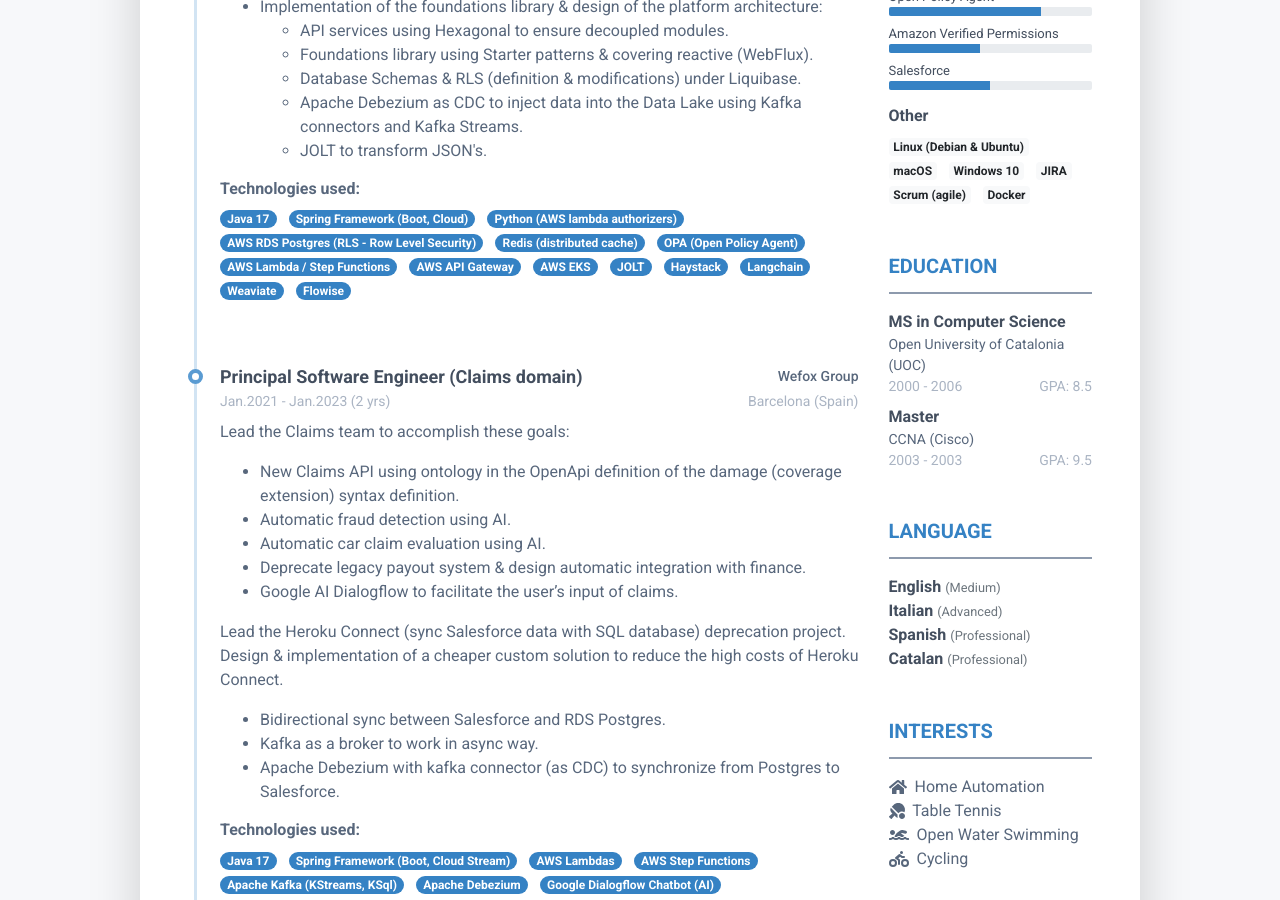
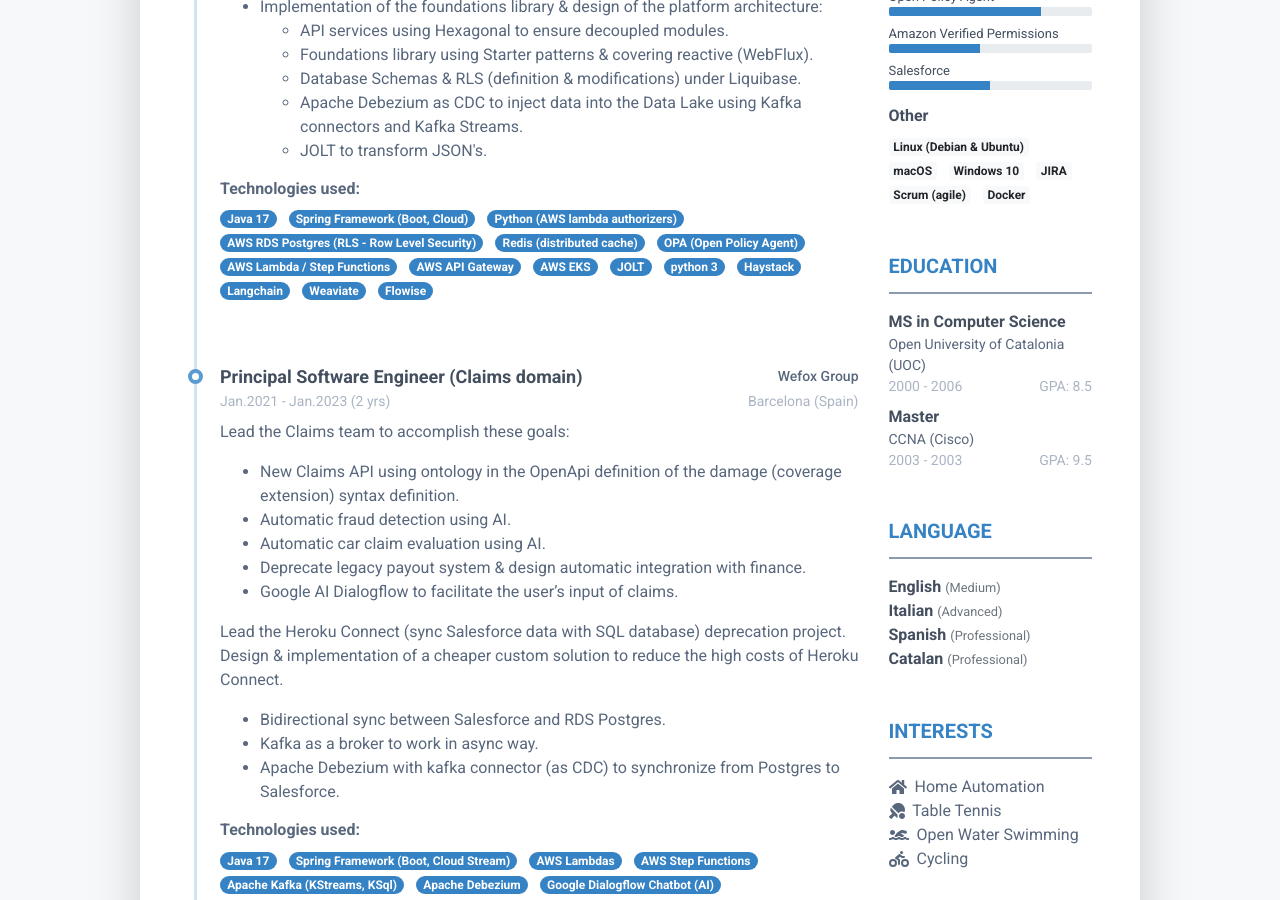
Before and after one commit to avall/avall.github.io, a Jekyll site: the page built from index.html, in a window 1280 px wide and 900 px high, scrolled down 1606 px. Built offline with Jekyll 4.4.1, drawn with Linux system fonts in a browser that asks for light colours; nearby versions of some CDN libraries.

Commit message:
. Python

```diff
--- a/_data/data.yml
+++ b/_data/data.yml
@@ -93,6 +93,7 @@
         - name: AWS API Gateway
         - name: AWS EKS
         - name: JOLT
+        - name: python 3
         - name: Haystack
         - name: Langchain
         - name: Weaviate
```
